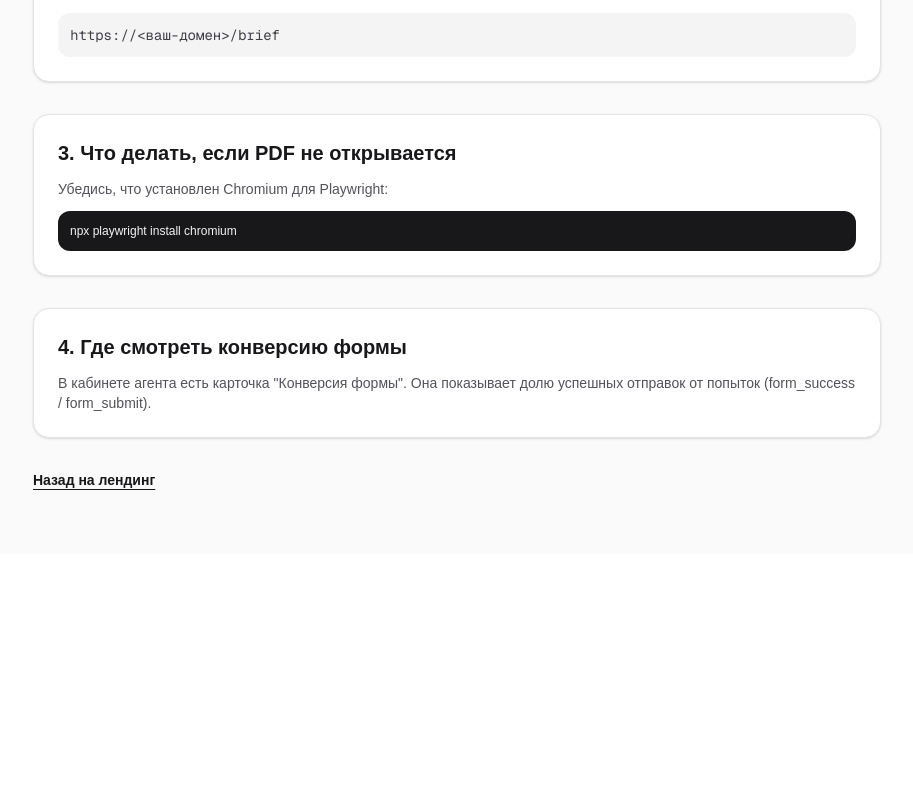
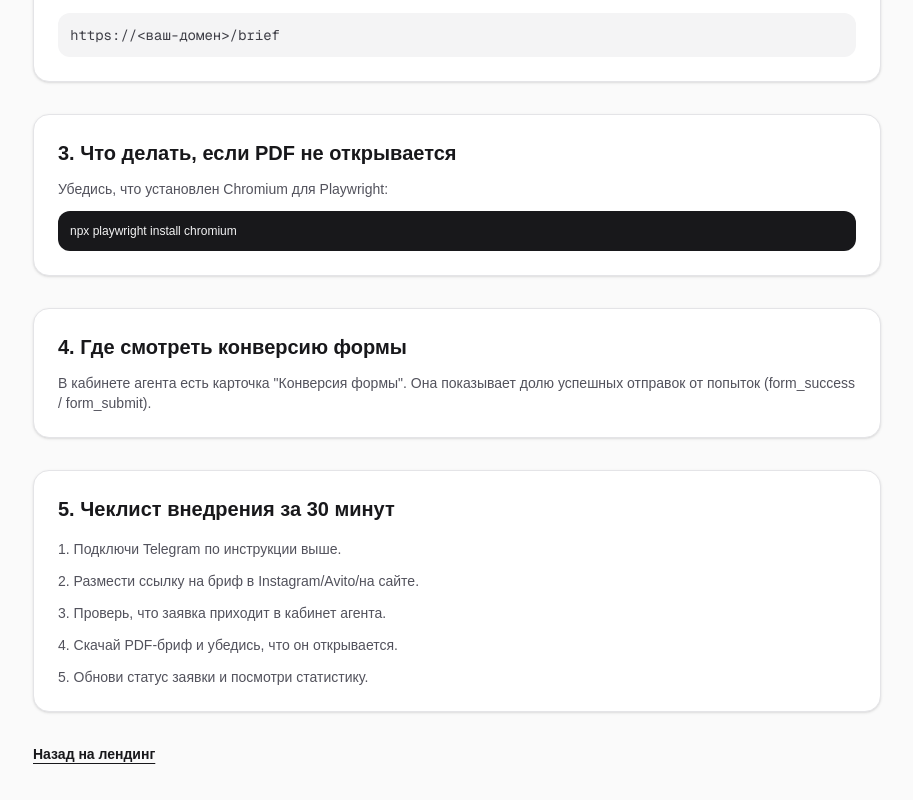
Before and after one commit to GordEgor11/auto-breaf, a Next.js app: page /docs in a window 1280 px wide. Shown: the part 582-1382 px from the top of the page, without its empty margins (183-1096 px from the left). Before the commit the page ends 1136 px from the top, so only its background shows below. Built offline with nearby package versions, Linux system fonts and the light colour scheme.

Commit message:
Polish UX copy and add setup checklist

```diff
--- a/app/brief/page.tsx
+++ b/app/brief/page.tsx
@@ -149,7 +149,7 @@ export default function BriefPage() {
       const errorMessage =
         error instanceof Error ? error.message : "Что-то пошло не так.";
       setStatus("error");
-      setMessage(errorMessage);
+      setMessage(errorMessage || "Что-то пошло не так. Проверьте данные.");
     }
   }
 
@@ -159,7 +159,7 @@ export default function BriefPage() {
         <header className="flex flex-col gap-2">
           <h1 className="text-3xl font-semibold">Бриф заявки</h1>
           <p className="text-sm text-zinc-600">
-            Заполните короткую форму, и агент получит уведомление.
+            Заполните короткую форму, и агент получит уведомление в течение минуты.
           </p>
         </header>
 
@@ -194,7 +194,8 @@ export default function BriefPage() {
             className="flex flex-col gap-6 rounded-2xl border border-zinc-200 bg-white p-6 shadow-sm"
           >
             <p className="text-xs text-zinc-500">
-              Поля с * обязательны. Остальные можно оставить пустыми.
+              Поля с * обязательны. Остальные можно оставить пустыми. Мы используем
+              данные только для связи по заявке.
             </p>
             <div className="grid gap-4 md:grid-cols-2">
               <label className="flex flex-col gap-2 text-sm font-medium">
--- a/app/dashboard/page.tsx
+++ b/app/dashboard/page.tsx
@@ -387,7 +387,8 @@ export default async function DashboardPage({
             </ul>
           ) : (
             <div className="px-6 py-8 text-sm text-zinc-500">
-              Заявок пока нет.
+              Заявок пока нет. Поделитесь ссылкой на бриф, чтобы получить первые
+              заявки: <span className="font-mono">/brief</span>
             </div>
           )}
         </section>
--- a/app/docs/page.tsx
+++ b/app/docs/page.tsx
@@ -56,6 +56,17 @@ export default function DocsPage() {
           </p>
         </section>
 
+        <section className="rounded-2xl border border-zinc-200 bg-white p-6 shadow-sm">
+          <h2 className="text-xl font-semibold">5. Чеклист внедрения за 30 минут</h2>
+          <ol className="mt-4 space-y-3 text-sm text-zinc-600">
+            <li>1. Подключи Telegram по инструкции выше.</li>
+            <li>2. Размести ссылку на бриф в Instagram/Avito/на сайте.</li>
+            <li>3. Проверь, что заявка приходит в кабинет агента.</li>
+            <li>4. Скачай PDF‑бриф и убедись, что он открывается.</li>
+            <li>5. Обнови статус заявки и посмотри статистику.</li>
+          </ol>
+        </section>
+
         <a
           className="text-sm font-semibold text-zinc-900 underline underline-offset-4"
           href="/"
```
